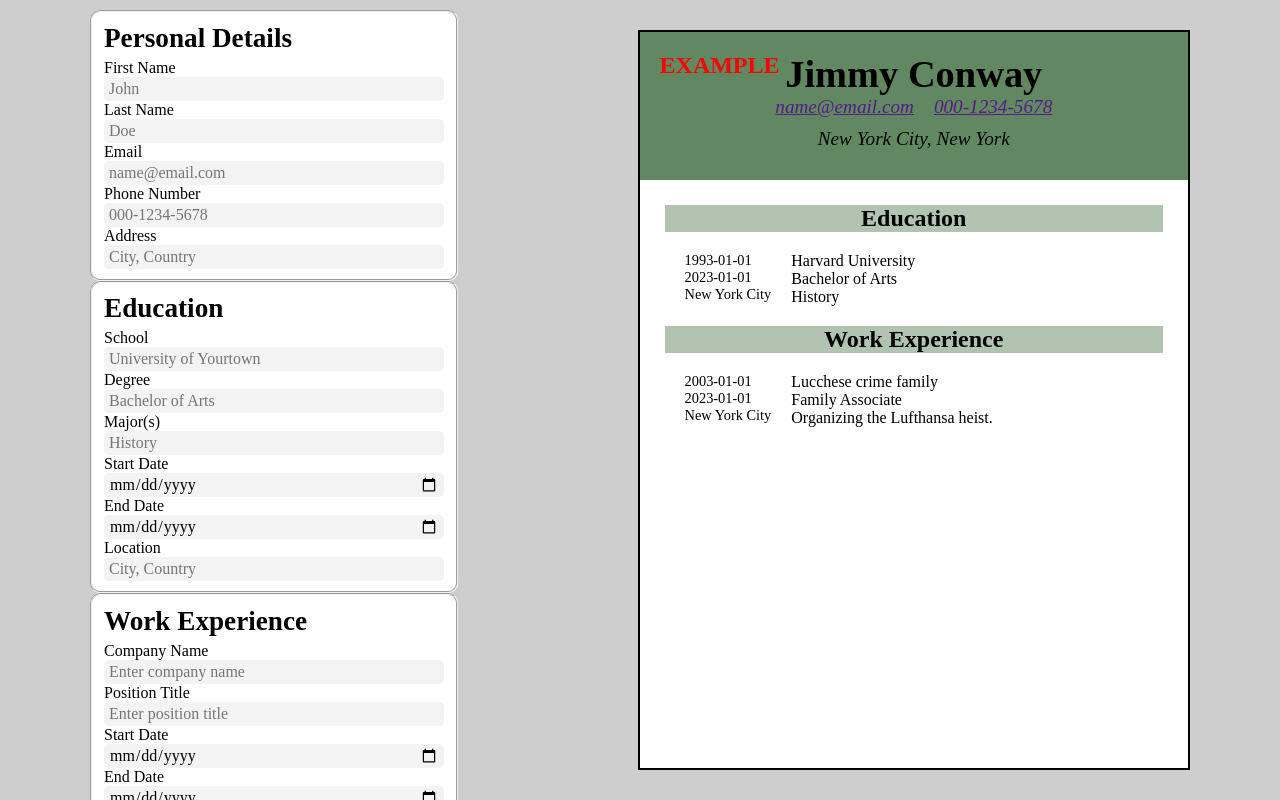
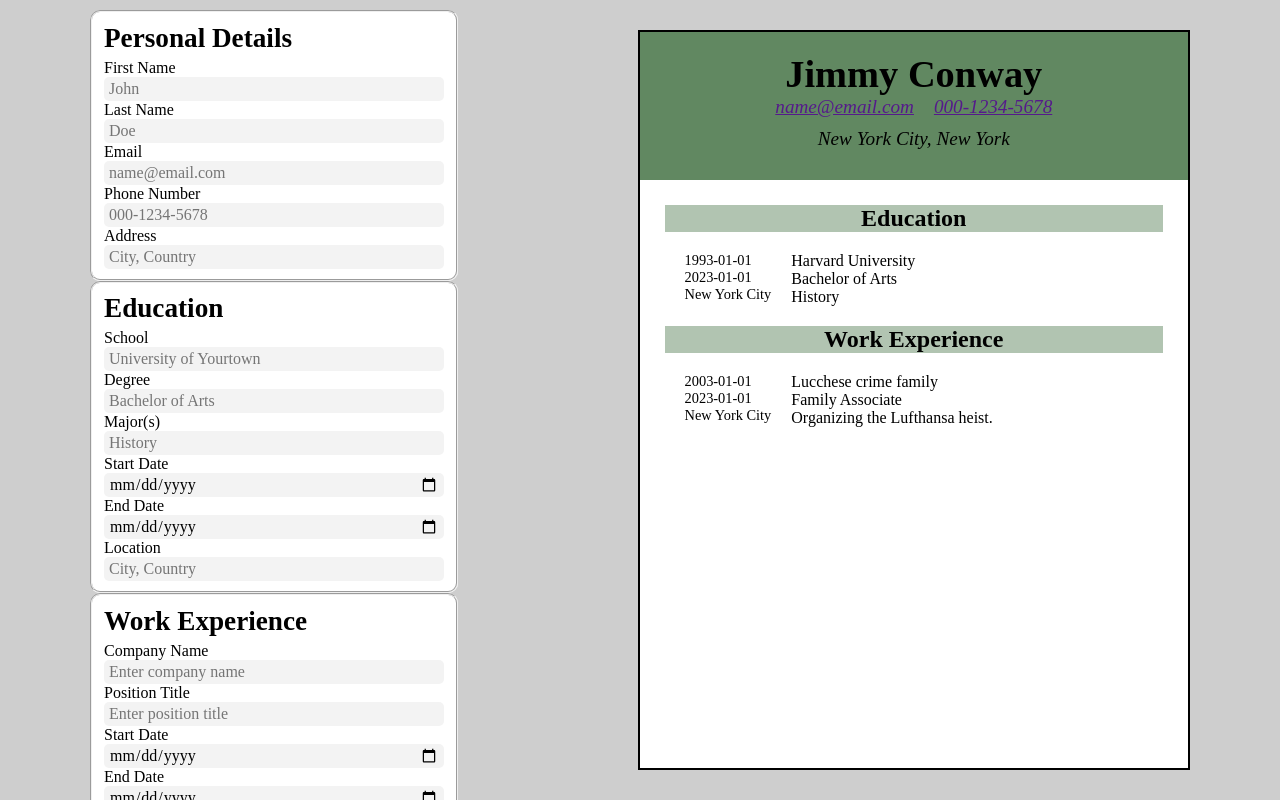
Before and after one commit to AndrewJamesC/cv-application, a React (Vite) app: page / in a window 1280 px wide. Shown: the top 800 px of the page. Built offline with nearby package versions, Linux system fonts and the light colour scheme.

Commit message:
Delete example

```diff
--- a/src/PreviewCv.jsx
+++ b/src/PreviewCv.jsx
@@ -7,7 +7,6 @@ export default function PreviewCv(props) {
   return (
     <div className="cv-container">
       <header className="header">
-        {!firstName && <p className="example">EXAMPLE</p>}
         <h1>
           {firstName ? firstName : "Jimmy"} {lastName ? lastName : "Conway"}
         </h1>
--- a/src/index.css
+++ b/src/index.css
@@ -34,14 +34,6 @@ fieldset div {
   margin: 30px 90px;
   font-size: 1.2rem;
   background-color: white;
-}
-
-.example {
-  color: red;
-  text-align: center;
-  font-weight: 900;
-  position: absolute;
-  font-size: 1.5rem;
 }
 
 .header {
```
